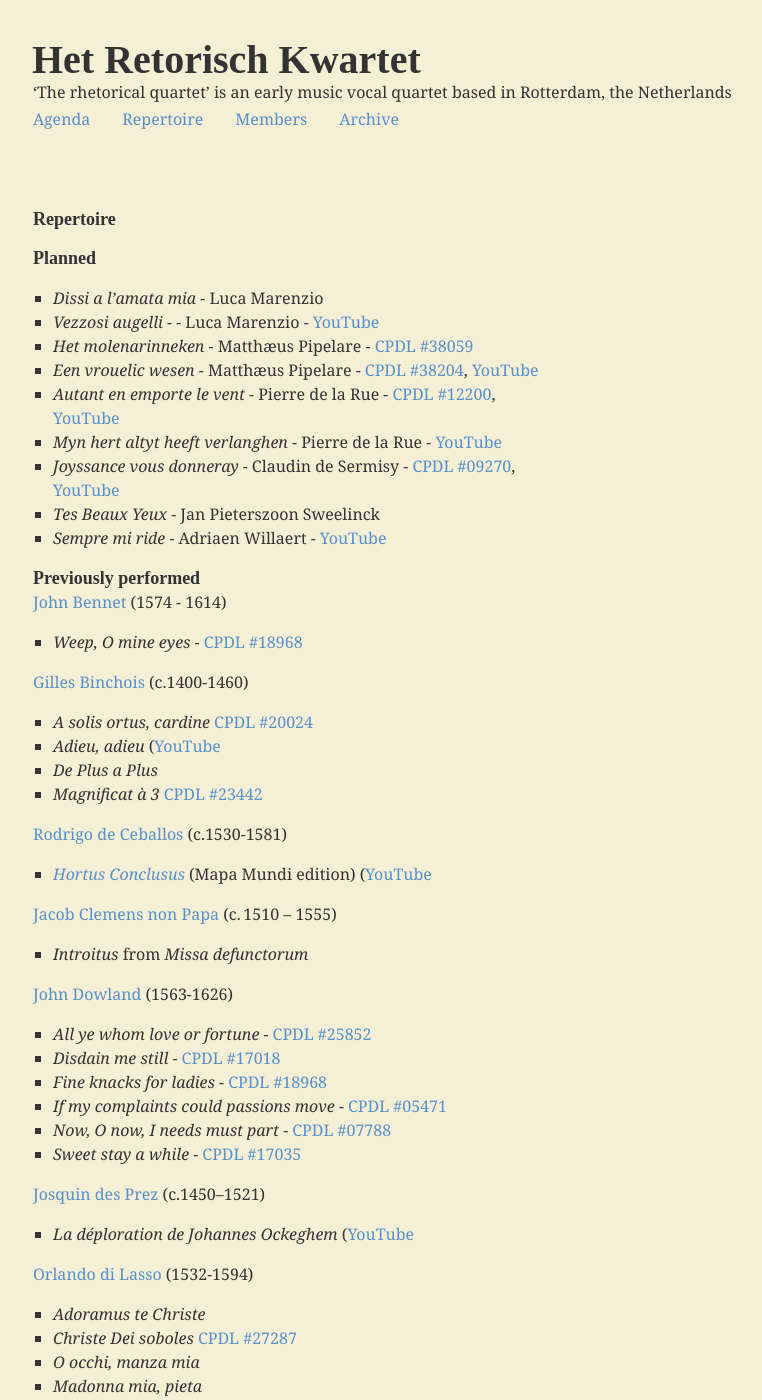
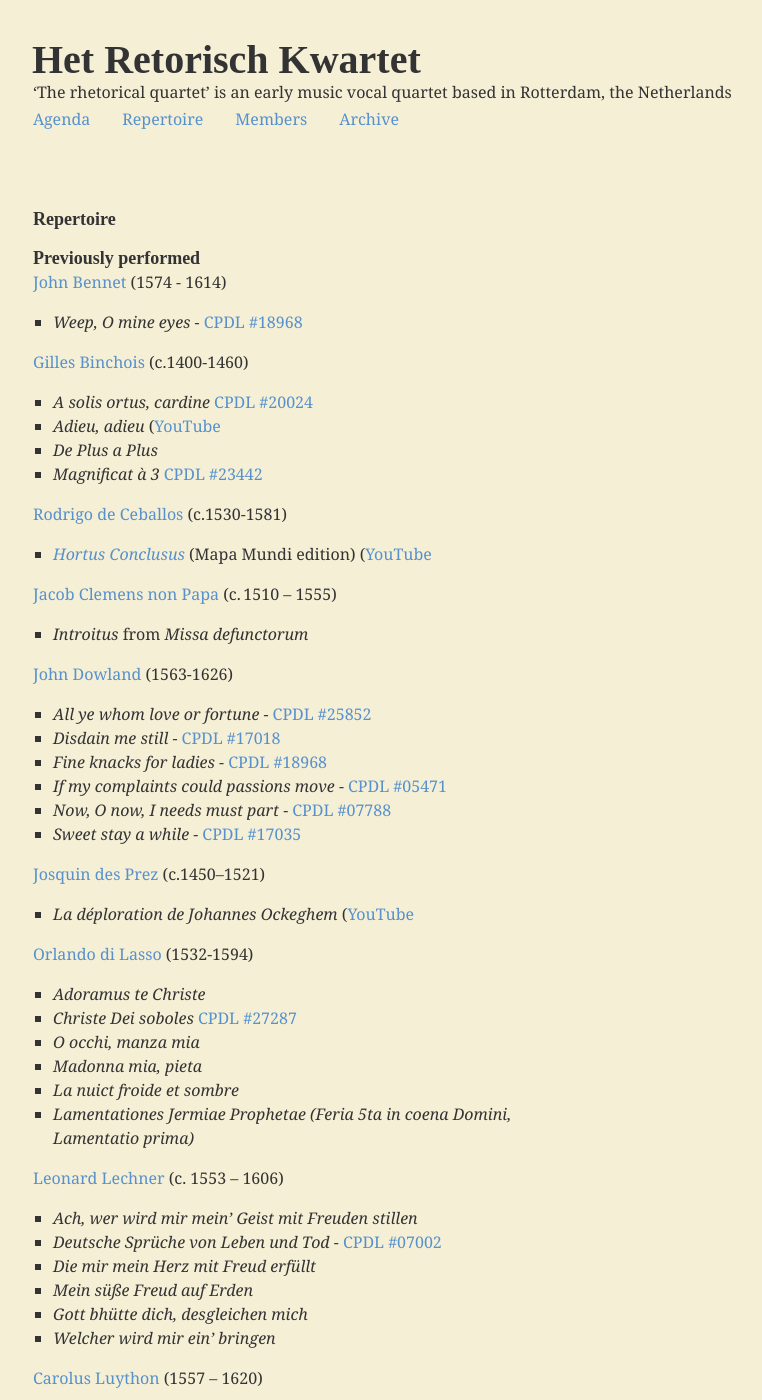
Before and after one commit to retorisch/retorisch.github.io, a Jekyll site: the page built from repertoire.md, in a window 1280 px wide and 1400 px high. Shown: the whole window, without its empty margins (15-777 px from the left). Built offline with Jekyll 4.4.1, drawn with Linux system fonts in a browser that asks for light colours; some web fonts are replaced; some of the changed text lies outside the part shown.

Commit message:
Update performed repertoire

```diff
--- a/repertoire.md
+++ b/repertoire.md
@@ -3,18 +3,6 @@
 title: Repertoire
 Type: page
 ---
-
-#### Planned
-
-* _Dissi a l’amata mia_ - Luca Marenzio
-* _Vezzosi augelli_ -  - Luca Marenzio - [YouTube](https://www.youtube.com/watch?v=B1uroW--atA)
-* _Het molenarinneken_ - Matthæus Pipelare - [CPDL #38059](http://www.cpdl.org/wiki/index.php/Het_Molenarinneken_%28Matthaeus_Pipelare%29)
-* _Een vrouelic wesen_ - Matthæus Pipelare - [CPDL #38204](http://www2.cpdl.org/wiki/index.php/Een_vrouelic_wesen_%28Matthaeus_Pipelare%29), [YouTube](https://www.youtube.com/watch?v=2orB7-yPwvg)
-* _Autant en emporte le vent_ - Pierre de la Rue - [CPDL #12200](http://www.cpdl.org/wiki/index.php/Autant_en_emporte_le_vent_%28Pierre_de_La_Rue%29), [YouTube](https://www.youtube.com/watch?v=xb7b4DiXxkI)
-* _Myn hert altyt heeft verlanghen_ - Pierre de la Rue - [YouTube](https://www.youtube.com/watch?v=BBnUMNzOxVA)
-* _Joyssance vous donneray_ - Claudin de Sermisy - [CPDL #09270](http://www.cpdl.org/wiki/index.php/Joyssance_vous_donneray_%28Claudin_de_Sermisy%29), [YouTube](https://www.youtube.com/watch?v=CyZTd1puy7k)
-* _Tes Beaux Yeux_ - Jan Pieterszoon Sweelinck
-* _Sempre mi ride_ - Adriaen Willaert - [YouTube](https://www.youtube.com/watch?v=guLn_Jt7Nwg)
 
 #### Previously performed
 
```
Also changed, not shown: other parts of repertoire.md (+24 -2 lines).
